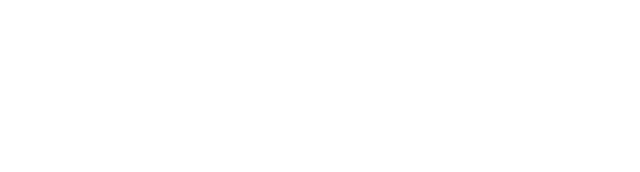
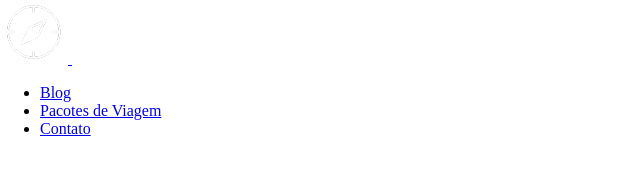
Before and after one commit to OliveiraMeloVictoria/jornada-viagens, a plain HTML site: page index.html in a window 1280 px wide. Shown: the whole page, without its empty margins (0-640 px from the left). Drawn offline with Linux system fonts and the light colour scheme.

Commit message:
Cria estrutura do menu

```diff
--- a/index.html
+++ b/index.html
@@ -1,12 +1,27 @@
-<!DOCTYPE html>
+<!doctype html>
 <html lang="pt-br">
-<head>
-    <meta charset="UTF-8">
-    <meta name="viewport" content="width=device-width, initial-scale=1.0">
-    <link rel="stylesheet" href="css/style.css">
+  <head>
+    <meta charset="UTF-8" />
+    <meta name="viewport" content="width=device-width, initial-scale=1.0" />
+    <link rel="stylesheet" href="css/style.css" />
     <title>Jornada Viagens</title>
-</head>
-<body>
-
-</body>
+  </head>
+  <body>
+    <header>
+      <a href="index.html" title="Voltar para a página inicial">
+        <img
+          src="img/bussola-jornada-branca.png"
+          alt="Bussola do logo Jornada Viagens na cor branca"
+        />
+      </a>
+      <img src="img/menu.png" alt="menu" />
+      <nav>
+        <ul>
+          <li><a href="blog.html" target="_blank" title="Acessar Blog">Blog</a></li>
+          <li><a href="pacotes.html"target="_blank" title="Acessar Pacotes de viagem">Pacotes de Viagem</a></li>
+          <li><a href="contato.html"target="_blank" title="Acessar Contato">Contato</a></li>
+        </ul>
+      </nav>
+    </header>
+  </body>
 </html>
```
Also changed, not shown: favico.png (added), img/bussola-jornada-branca.png (added), img/bussola-jornada-preta.png (added), img/menu.png (added).
